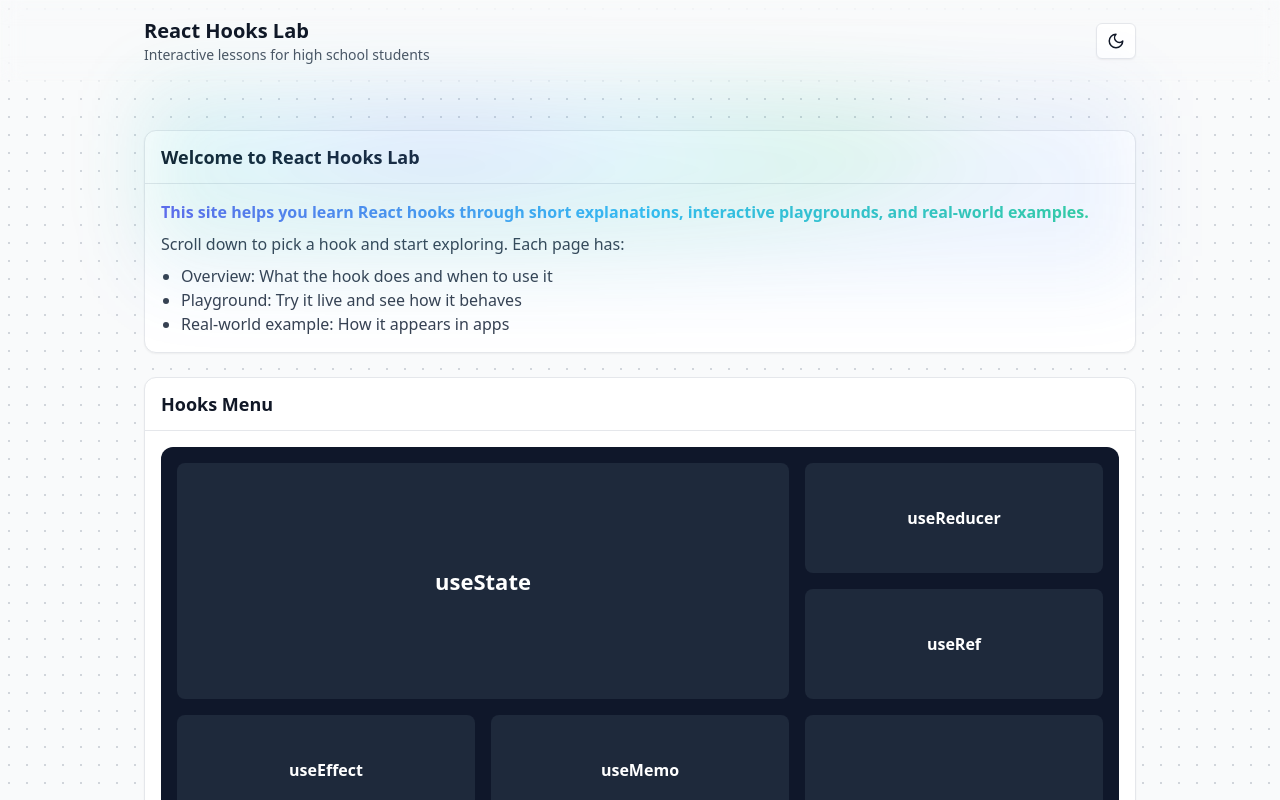
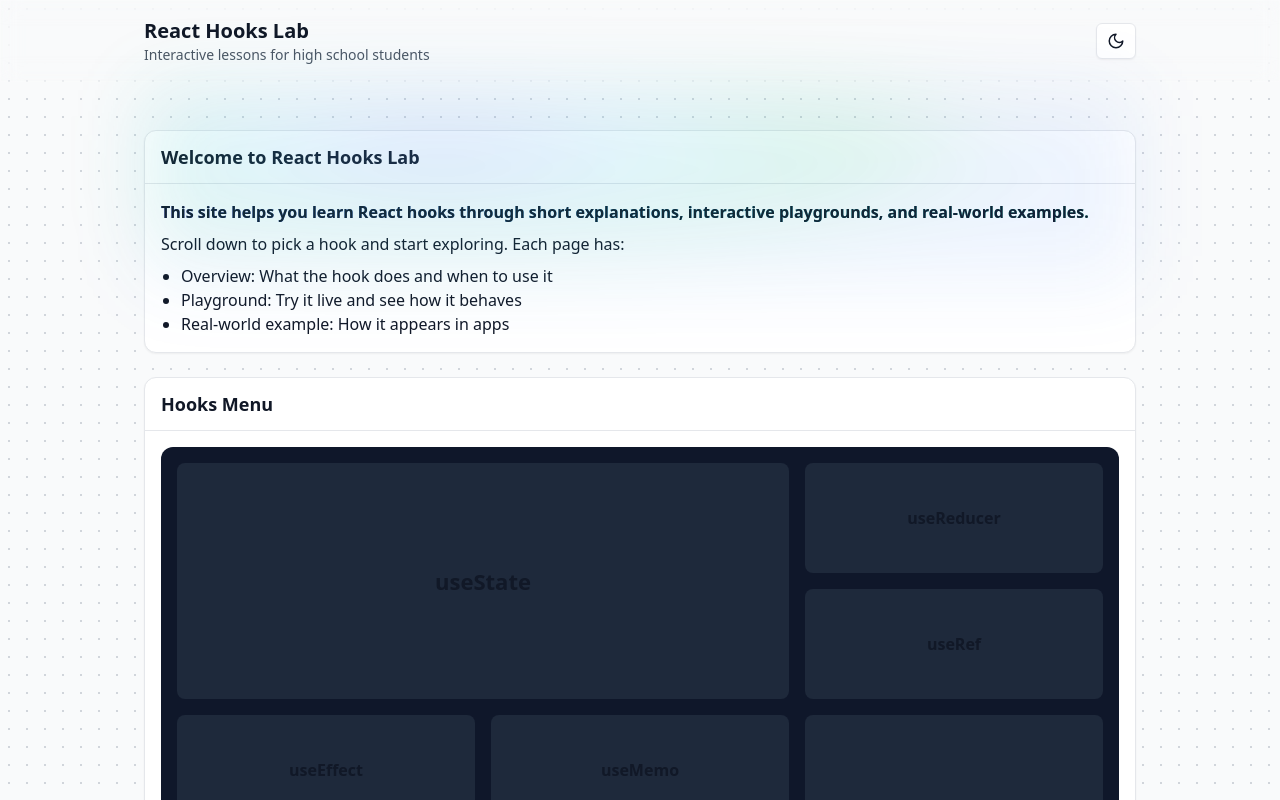
Before and after one commit to Sardar-Sadiq/React-hook-learning-website, a React (Vite) app: page /hooks/use-action-state in a window 1280 px wide. Shown: the top 800 px of the page. Built offline with nearby package versions, Linux system fonts and the light colour scheme.

Commit message:
commit and updated the code by mistake nothing changed

```diff
--- a/src/index.css
+++ b/src/index.css
@@ -13,6 +13,26 @@
   }
 }
 
+@layer components {
+  .card {
+    @apply text-gray-900 dark:text-gray-100;
+  }
+  .card p,
+  .card li,
+  .card span,
+  .card div,
+  .card label {
+    @apply text-gray-900 dark:text-gray-100;
+  }
+  .card .text-muted,
+  .card .muted {
+    @apply text-gray-700 dark:text-gray-300;
+  }
+  .code-block code,
+  .code-block pre {
+    @apply text-gray-100 dark:text-gray-100;
+  }
+}
 
 @layer utilities {
   .bg-dot {
```
